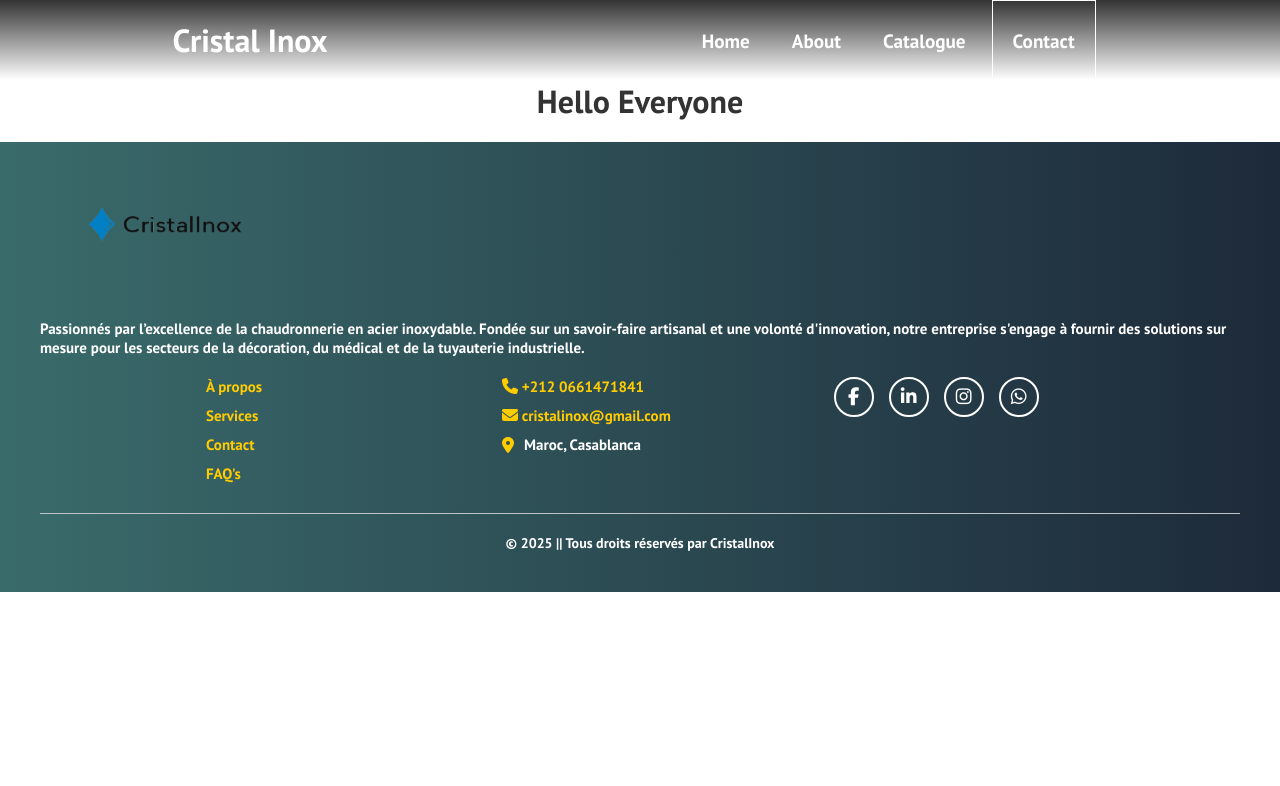
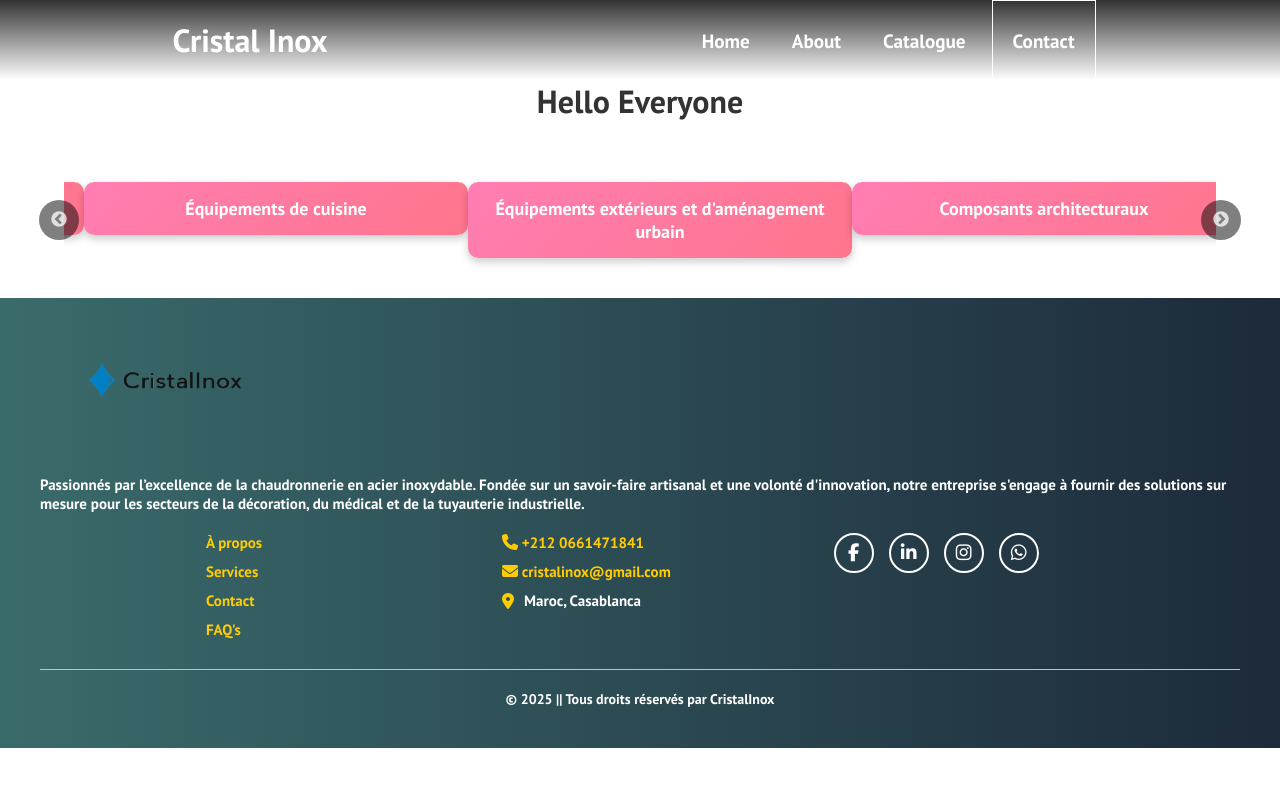
Before and after one commit to Youssefassad0/cristalinox3version, a React (Create React App) app: page /catalogue in a window 1280 px wide. Shown: the top 786 px of the page. Built offline with nearby package versions, Linux system fonts and the light colour scheme; the HTML template or start-up script is replaced by a standard one; a web font is replaced by a local one.

Commit message:
ajouter slider

```diff
--- a/package.json
+++ b/package.json
@@ -15,6 +15,8 @@
     "react-icons": "^5.5.0",
     "react-router-dom": "^7.2.0",
     "react-scripts": "5.0.1",
+    "react-slick": "^0.30.3",
+    "slick-carousel": "^1.8.1",
     "web-vitals": "^2.1.4"
   },
   "scripts": {
--- a/src/Categorie.js
+++ b/src/Categorie.js
@@ -8,3 +8,5 @@
     "Transport et véhicules ",
     "Instruments et équipements spécialisés ",
 ]
+
+export default categories ;
--- a/src/components/Catalogue/Page.jsx
+++ b/src/components/Catalogue/Page.jsx
@@ -1,14 +1,13 @@
-import React from 'react'
+import React from "react";
+import CategorySlider from "./Slider";
 
 function Categorie() {
   return (
     <div>
-
-        <h1>
-            Hello Everyone
-        </h1>
+      <h1>Hello Everyone</h1>
+      <CategorySlider />
     </div>
-  )
+  );
 }
 
-export default Categorie
+export default Categorie;
--- /dev/null
+++ b/src/components/Catalogue/Slider.css
@@ -0,0 +1,42 @@
+.slider-container {
+    width: 90%;
+    margin: auto;
+    padding: 20px 0;
+    position: relative;
+  }
+
+  .slide-item {
+    padding: 15px 20px;
+    background: linear-gradient(135deg, #ff7eb3, #ff758c);
+    border-radius: 10px;
+    text-align: center;
+    font-size: 18px;
+    font-weight: bold;
+    color: white;
+    margin: 20px;
+    box-shadow: 0px 4px 8px rgba(0, 0, 0, 0.2);
+    transition: transform 0.3s ease, box-shadow 0.3s ease;
+    cursor: pointer;
+  }
+
+  .slide-item:hover {
+    transform: scale(1.1);
+    box-shadow: 0px 6px 12px rgba(0, 0, 0, 0.3);
+  }
+
+  .slick-prev, .slick-next {
+    width: 40px;
+    height: 40px;
+    background-color: rgba(0, 0, 0, 0.5);
+    border-radius: 50%;
+    z-index: 10;
+  }
+
+  .slick-prev:hover, .slick-next:hover {
+    background-color: rgba(0, 0, 0, 0.8);
+  }
+
+  .slick-prev:before, .slick-next:before {
+    color: white;
+    font-size: 18px;
+  }
--- /dev/null
+++ b/src/components/Catalogue/Slider.jsx
@@ -0,0 +1,52 @@
+import React from "react";
+import Slider from "react-slick";
+import categories from "../../Categorie";
+import "slick-carousel/slick/slick.css";
+import "slick-carousel/slick/slick-theme.css";
+import "./Slider.css";
+
+function CategorySlider() {
+  const settings = {
+    dots: false,
+    infinite: true,
+    speed: 500,
+    slidesToShow: 3,
+    slidesToScroll: 1,
+    autoplay: true,
+    autoplaySpeed: 2000,
+    responsive: [
+      {
+        breakpoint: 1024,
+        settings: {
+          slidesToShow: 3,
+        },
+      },
+      {
+        breakpoint: 768,
+        settings: {
+          slidesToShow: 2,
+        },
+      },
+      {
+        breakpoint: 480,
+        settings: {
+          slidesToShow: 1,
+        },
+      },
+    ],
+  };
+
+  return (
+    <div className="slider-container">
+      <Slider {...settings}>
+        {categories.map((category, index) => (
+          <div key={index} className="slide-item">
+            {category}
+          </div>
+        ))}
+      </Slider>
+    </div>
+  );
+}
+
+export default CategorySlider;
```
Also changed, not shown: 1 other file (tests, documents, lock files or other folders).
